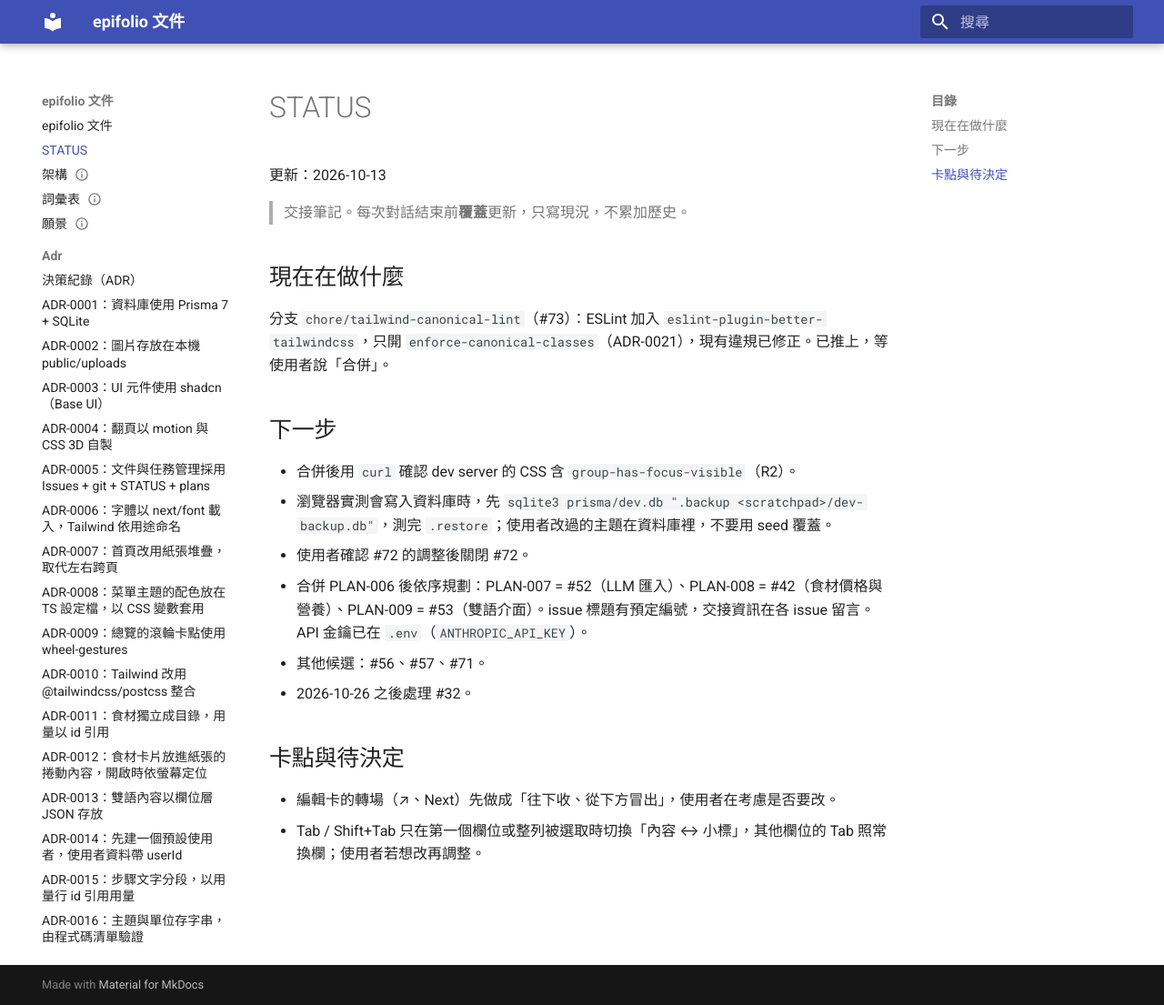
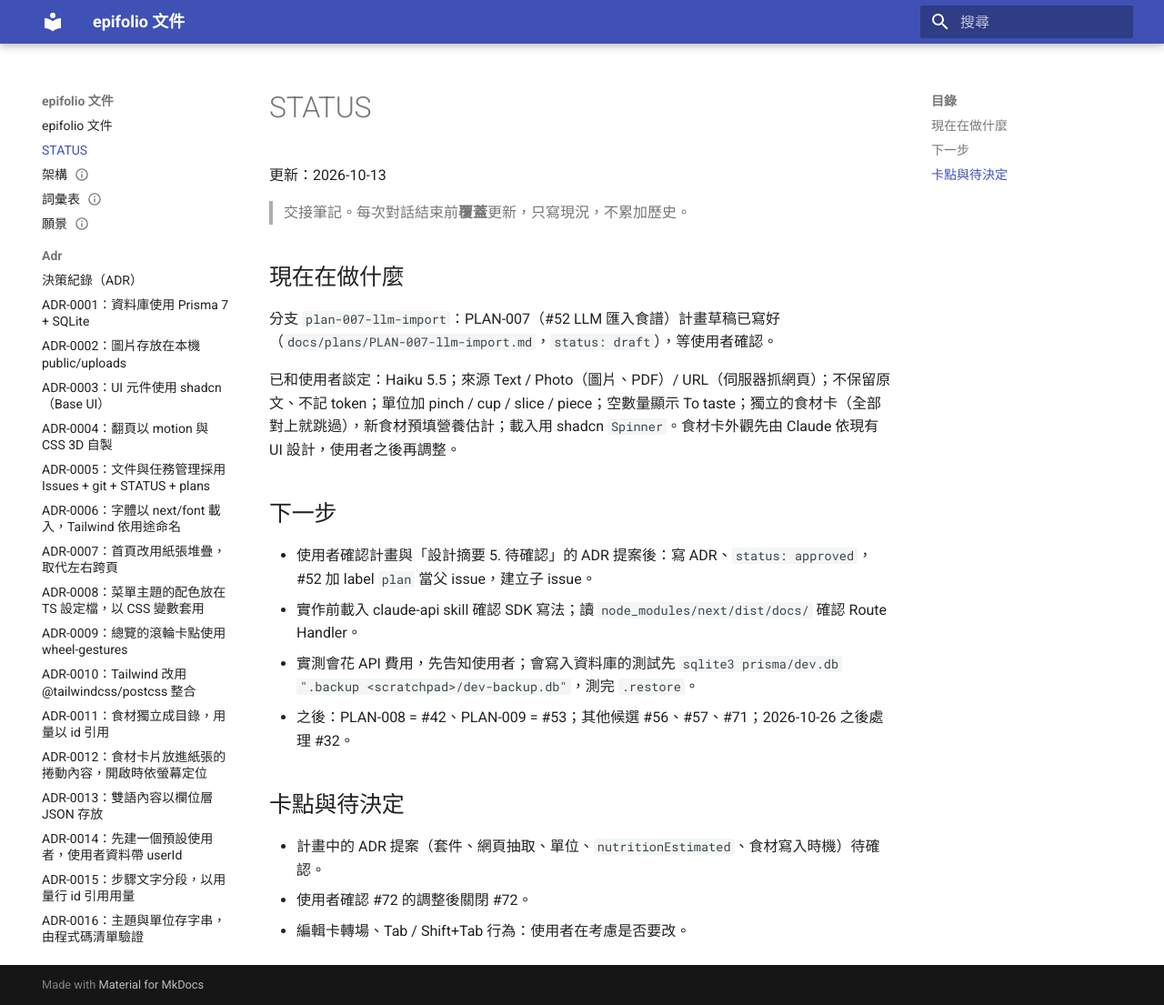
Before and after one commit to piercelin11/epifolio, an MkDocs documentation site: the page built from docs/STATUS.md, in a window 1280 px wide and 1105 px high. Shown: the whole window at 91% size. Built offline with MkDocs 1.6.1 and Material for MkDocs 9.7.7, drawn with Linux system fonts in a browser that asks for light colours.

Commit message:
docs: add the PLAN-007 draft for the llm recipe import
Refs #52

```diff
--- a/docs/STATUS.md
+++ b/docs/STATUS.md
@@ -6,18 +6,19 @@
 
 ## 現在在做什麼
 
-分支 `chore/tailwind-canonical-lint`（#73）：ESLint 加入 `eslint-plugin-better-tailwindcss`，只開 `enforce-canonical-classes`（ADR-0021），現有違規已修正。已推上，等使用者說「合併」。
+分支 `plan-007-llm-import`：PLAN-007（#52 LLM 匯入食譜）計畫草稿已寫好（`docs/plans/PLAN-007-llm-import.md`，`status: draft`），等使用者確認。
+
+已和使用者談定：Haiku 5.5；來源 Text / Photo（圖片、PDF）/ URL（伺服器抓網頁）；不保留原文、不記 token；單位加 pinch / cup / slice / piece；空數量顯示 To taste；獨立的食材卡（全部對上就跳過），新食材預填營養估計；載入用 shadcn `Spinner`。食材卡外觀先由 Claude 依現有 UI 設計，使用者之後再調整。
 
 ## 下一步
 
-- 合併後用 `curl` 確認 dev server 的 CSS 含 `group-has-focus-visible`（R2）。
-- 瀏覽器實測會寫入資料庫時，先 `sqlite3 prisma/dev.db ".backup <scratchpad>/dev-backup.db"`，測完 `.restore`；使用者改過的主題在資料庫裡，不要用 seed 覆蓋。
-- 使用者確認 #72 的調整後關閉 #72。
-- 合併 PLAN-006 後依序規劃：PLAN-007 = #52（LLM 匯入）、PLAN-008 = #42（食材價格與營養）、PLAN-009 = #53（雙語介面）。issue 標題有預定編號，交接資訊在各 issue 留言。API 金鑰已在 `.env`（`ANTHROPIC_API_KEY`）。
-- 其他候選：#56、#57、#71。
-- 2026-10-26 之後處理 #32。
+- 使用者確認計畫與「設計摘要 5. 待確認」的 ADR 提案後：寫 ADR、`status: approved`，#52 加 label `plan` 當父 issue，建立子 issue。
+- 實作前載入 claude-api skill 確認 SDK 寫法；讀 `node_modules/next/dist/docs/` 確認 Route Handler。
+- 實測會花 API 費用，先告知使用者；會寫入資料庫的測試先 `sqlite3 prisma/dev.db ".backup <scratchpad>/dev-backup.db"`，測完 `.restore`。
+- 之後：PLAN-008 = #42、PLAN-009 = #53；其他候選 #56、#57、#71；2026-10-26 之後處理 #32。
 
 ## 卡點與待決定
 
-- 編輯卡的轉場（↗、Next）先做成「往下收、從下方冒出」，使用者在考慮是否要改。
-- Tab / Shift+Tab 只在第一個欄位或整列被選取時切換「內容 ↔ 小標」，其他欄位的 Tab 照常換欄；使用者若想改再調整。
+- 計畫中的 ADR 提案（套件、網頁抽取、單位、`nutritionEstimated`、食材寫入時機）待確認。
+- 使用者確認 #72 的調整後關閉 #72。
+- 編輯卡轉場、Tab / Shift+Tab 行為：使用者在考慮是否要改。
```
Also changed, not shown: docs/plans/PLAN-007-llm-import.md (added, +176 -0 lines), docs/plans/README.md (+1 -0 lines).
